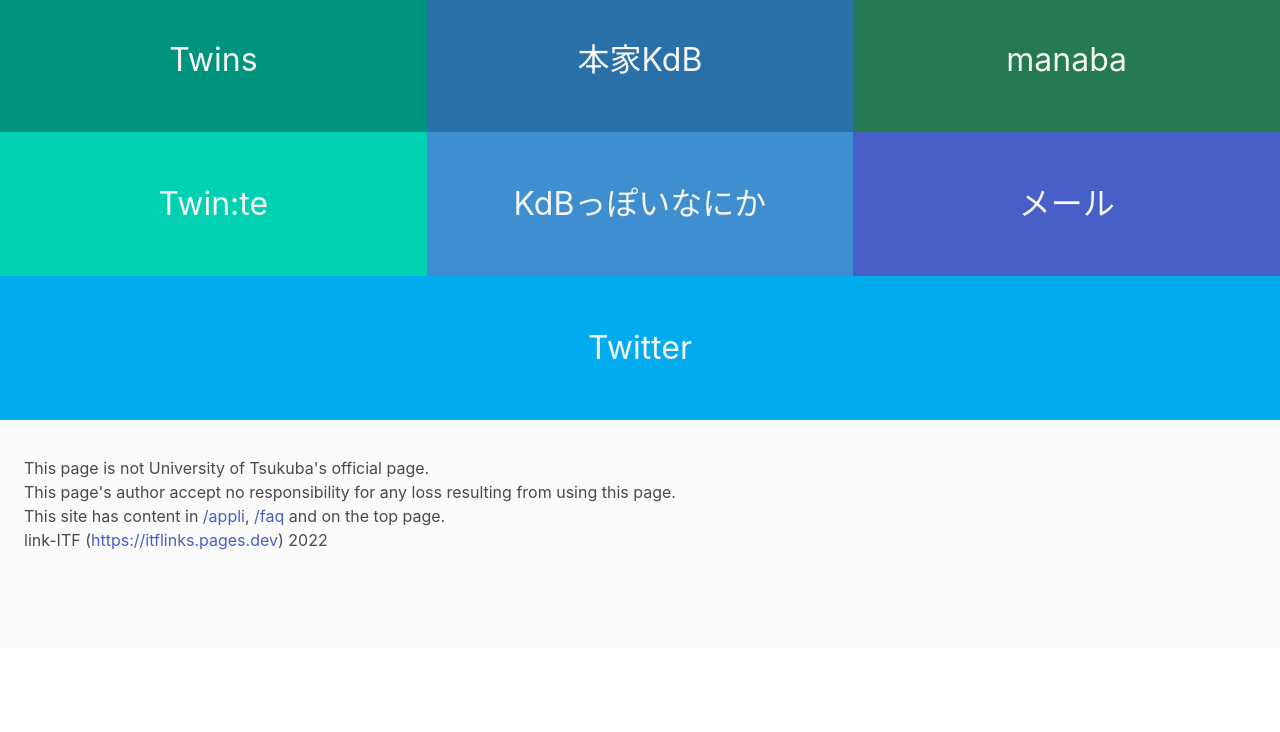
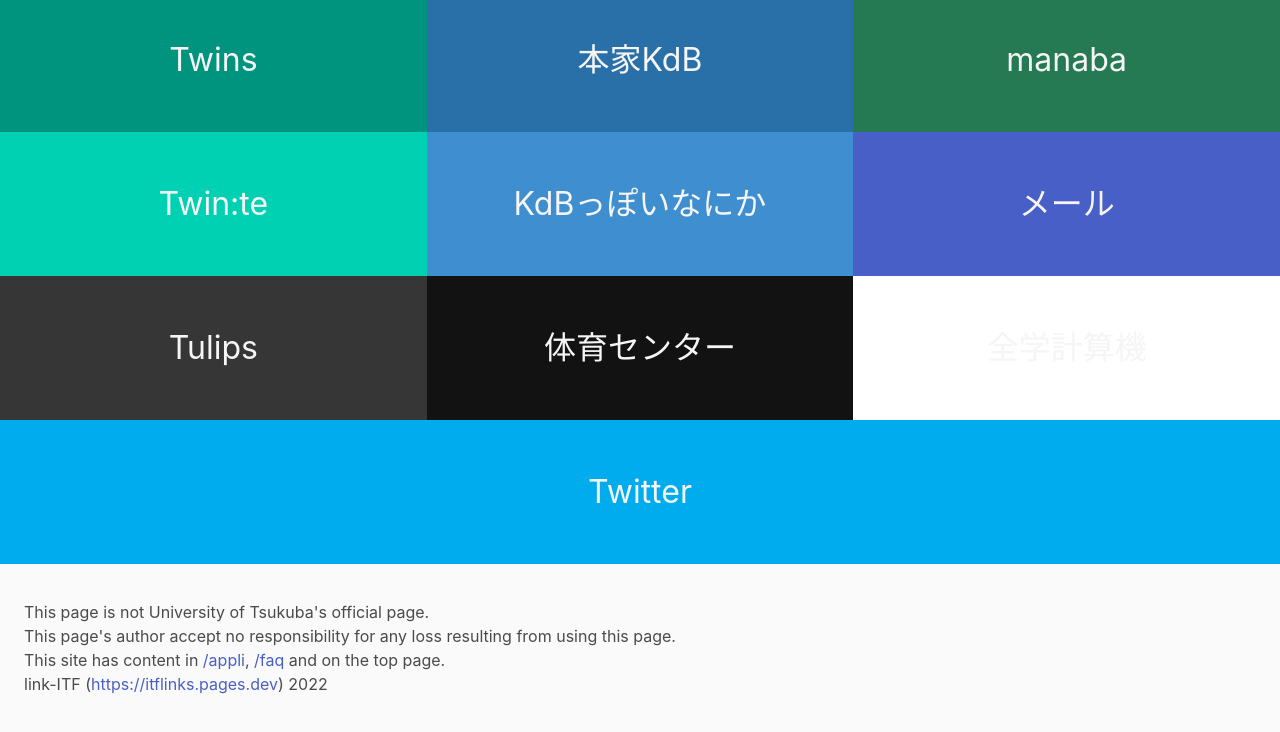
Before and after one commit to otagao/itflinks, a Nuxt app: page / in a window 1280 px wide. Shown: the top 732 px of the page. Built offline with nearby package versions, Linux system fonts and the light colour scheme.

Commit message:
add tulips and more

```diff
--- a/components/Toplinks.vue
+++ b/components/Toplinks.vue
@@ -48,6 +48,29 @@
         </a>
       </div>
       <div class="tile is-parent py-0">
+        <a class="py-6 tile is-child is-4 has-background-grey-darker" href="https://www.tulips.tsukuba.ac.jp/lib/">
+            <div class="has-text-white-ter is-size-3 has-text-centered">
+              <p>
+                  Tulips
+              </p>
+            </div>
+        </a>
+        <a class="py-6 tile is-child is-4 has-background-black-bis" href="https://www.sapec.tsukuba.ac.jp/">
+            <div class="has-text-white-ter is-size-3 has-text-centered">
+              <p>
+                  体育センター
+              </p>
+            </div>
+        </a>
+        <a class="py-6 tile is-child is-4 has-text-black-ter" href="https://www.u.tsukuba.ac.jp/">
+            <div class="has-text-white-ter is-size-3 has-text-centered">
+              <p>
+                  全学計算機
+              </p>
+            </div>
+        </a>
+      </div>
+      <div class="tile is-parent py-0">
         <a class="py-6 tile is-child is-12 twitter" href="https://twitter.com">
             <div class="has-text-white-ter is-size-3 has-text-centered">
               <p>
```
